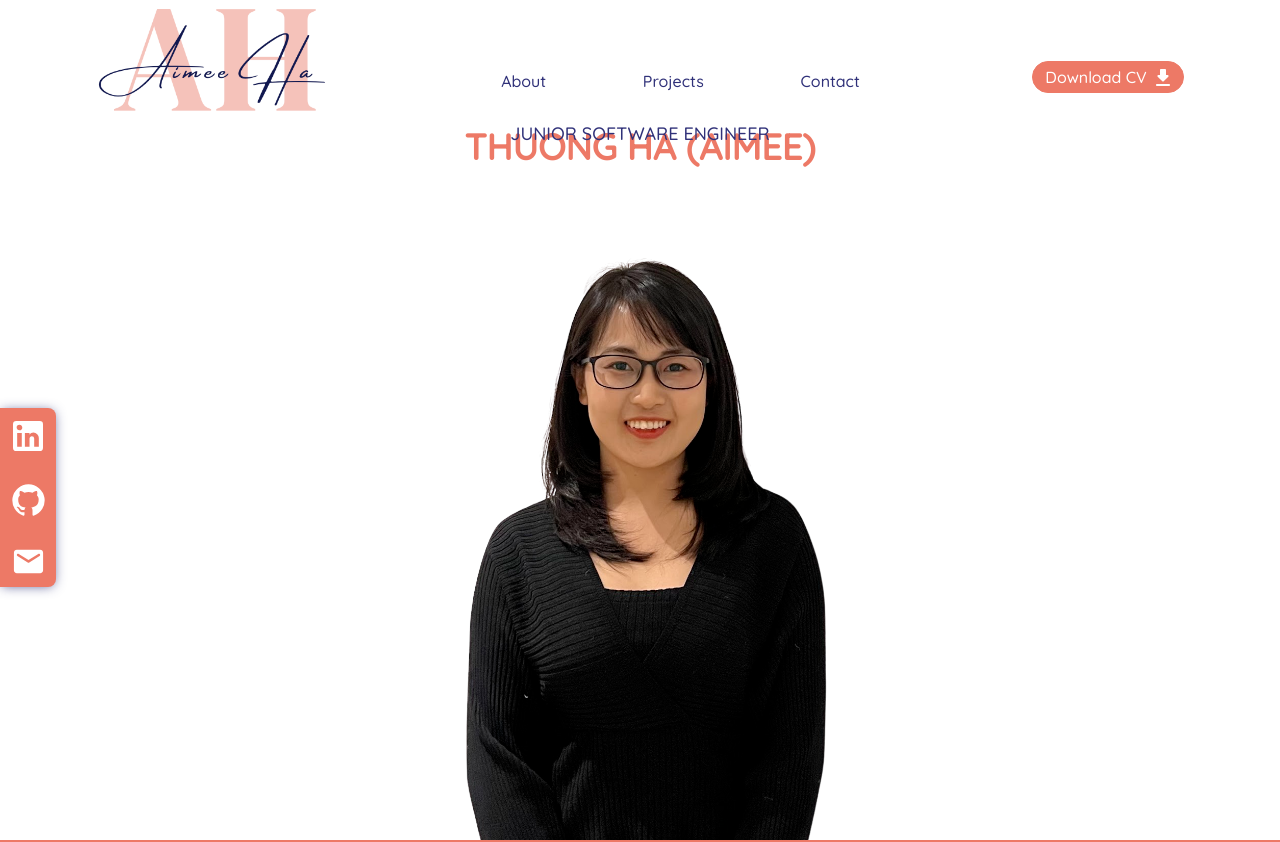
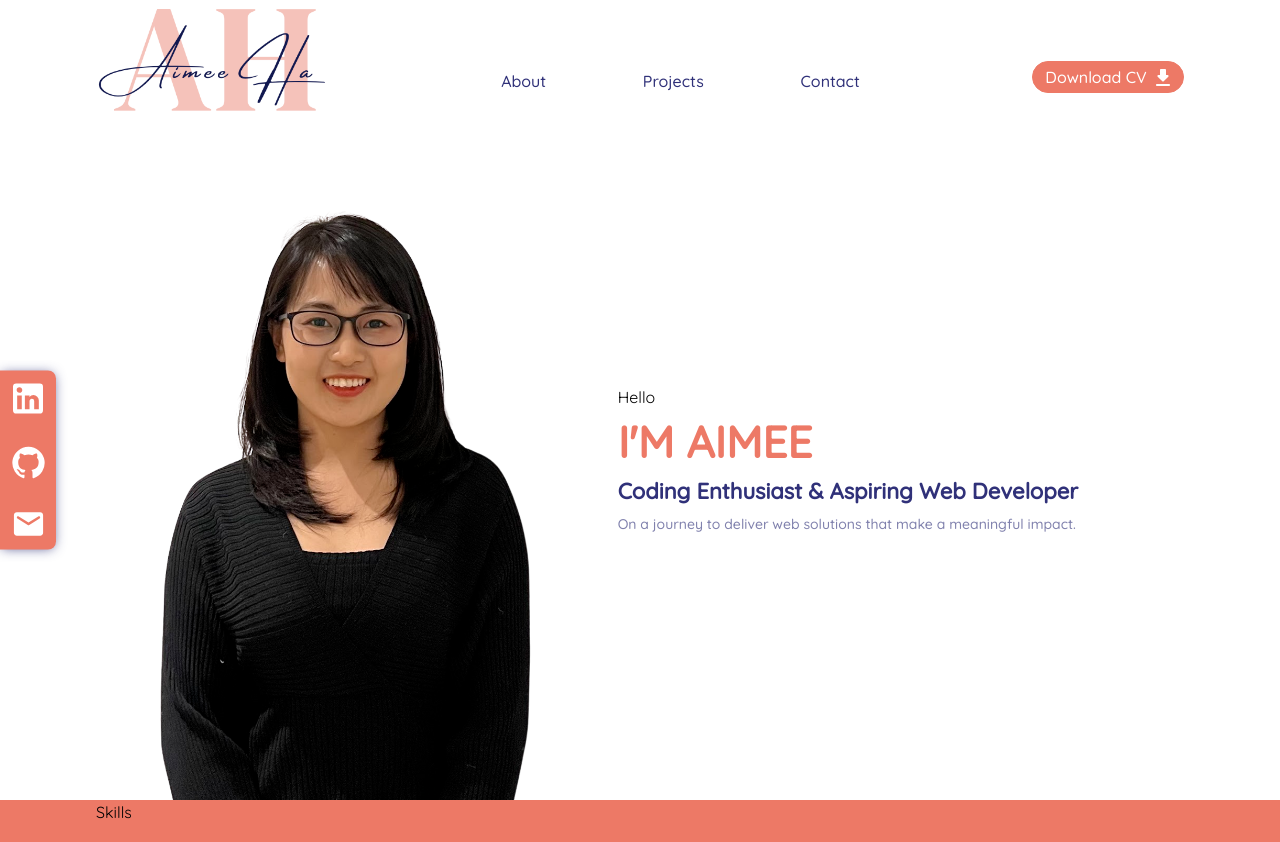
Before and after one commit to AimeeHa/Profile, a React (Vite) app in the folder react/profile/: page / in a window 1280 px wide. Shown: the top 842 px of the page. Built offline with nearby package versions, Linux system fonts and the light colour scheme.

Commit message:
moved resize func to App, Hero display ok, need animation

```diff
--- a/react/profile/src/App.jsx
+++ b/react/profile/src/App.jsx
@@ -9,7 +9,9 @@ import About from './components/About';
 
 function App() {
   const [isVisible, setIsVisible] = useState(false);
+  const [isNotMobile, setIsNotMobile] = useState(window.innerWidth > 640);
 
+  // back to top button handler
   useEffect(() => {
     window.addEventListener('scroll', () => {
       if (window.scrollY > 130) {
@@ -27,10 +29,24 @@ function App() {
     });
   };
 
+  // update isNotMobile state when window is resized
+  useEffect(() => {
+    function updateIsNotMobile() {
+      setIsNotMobile(window.innerWidth > 679);
+    }
+    // update when window is resized
+    window.addEventListener('resize', updateIsNotMobile);
+
+    // remove listener when component is unmounted
+    return () => {
+      window.removeEventListener('resize', updateIsNotMobile);
+    };
+  }, []);
+
   return (
     <main className="w-full flex items-center justify-center flex-col">
-      <Header />
-      <Hero />
+      <Header isNotMobile={isNotMobile} />
+      <Hero isNotMobile={isNotMobile} />
       <About />
       <Projects />
       <Contact />
--- a/react/profile/src/components/Header.jsx
+++ b/react/profile/src/components/Header.jsx
@@ -5,23 +5,10 @@ import MenuRoundedIcon from '@mui/icons-material/MenuRounded';
 import CloseRoundedIcon from '@mui/icons-material/CloseRounded';
 import DownloadRoundedIcon from '@mui/icons-material/DownloadRounded';
 
-export default function Header() {
+export default function Header(props) {
   const navItems = ['about', 'projects', 'contact'];
   const [isMenuOpen, setIsMenuOpen] = useState(false);
-  const [isNotMobile, setIsNotMobile] = useState(window.innerWidth > 640);
-
-  useEffect(() => {
-    function updateIsNotMobile() {
-      setIsNotMobile(window.innerWidth > 640);
-    }
-    // update when window is resized
-    window.addEventListener('resize', updateIsNotMobile);
-
-    // remove listener when component is unmounted
-    return () => {
-      window.removeEventListener('resize', updateIsNotMobile);
-    };
-  }, []);
+  const isNotMobile = props.isNotMobile;
 
   // Mapping nav items
   const navItemsMapping = navItems.map((item) => (
--- a/react/profile/src/components/Hero.jsx
+++ b/react/profile/src/components/Hero.jsx
@@ -2,6 +2,7 @@ import LinkedInIcon from '@mui/icons-material/LinkedIn';
 import GitHubIcon from '@mui/icons-material/GitHub';
 import EmailRoundedIcon from '@mui/icons-material/EmailRounded';
 import hero from '../assets/hero.png';
+import hero2 from '../assets/hero2.png';
 
 const links = [
   {
@@ -25,10 +26,12 @@ const links = [
   },
 ];
 
-export default function Hero() {
+export default function Hero(props) {
+  const heroImg = props.isNotMobile ? hero : hero2;
+
   return (
     <section className="section-root pb-0">
-      <ul className="flex flex-col gap-[12px] tablet:gap-[24px] laptop:gap-[24px] desktop:gap-[24px] absolute left-0 top-[40%] z-10 bg-orange text-white px-[4px] py-[4px] tablet:px-[8px] tablet:py-[8px] laptop:px-[8px] laptop:py-[8px] desktop::px-[8px] desktop::py-[8px] rounded-[0px_8px_8px_0px] shadow-[0px_1px_12px_-2px_#2e3179c9]">
+      <ul className="flex flex-col gap-[12px] tablet:gap-[24px] laptop:gap-[24px] desktop:gap-[24px] absolute left-0 top-1/2 translate-y-[-50%] z-10 bg-orange text-white px-[4px] py-[4px] tablet:px-[8px] tablet:py-[8px] laptop:px-[8px] laptop:py-[8px] desktop::px-[8px] desktop::py-[8px] rounded-[0px_8px_8px_0px] shadow-[0px_1px_12px_-2px_#2e3179c9]">
         {links.map((link, i) => (
           <li
             key={i}
@@ -39,14 +42,24 @@ export default function Hero() {
         ))}
       </ul>
 
-      <article className="w-full h-full flex flex-col gap-[12px] items-center ">
-        <img src={hero} alt="PHOTO" className="h-full"></img>
-        <h1 className="text-[36px] text-orange font-[800] z-1 absolute">
-          THUONG HA (AIMEE)
-        </h1>
-        <h2 className="text-[18px] text-blue font-[550] z-1 absolute">
-          JUNIOR SOFTWARE ENGINEER
-        </h2>
+      <article className="w-full h-full balance flex flex-col-reverse gap-[12px] items-center laptop:flex-row laptop:items-end laptop:gap-[60px] desktop:flex-row desktop:items-end desktop:gap-[60px] justify-center laptop:justify-start desktop:justify-start">
+        <img
+          src={heroImg}
+          alt="PHOTO"
+          className="laptop:h-[75vh] desktop:h-[75vh] tablet:h-[50vh] h-fit laptop:pl-[36px] desktop:pl-[36px]"
+        ></img>
+        <div className="h-full flex flex-col flex-grow items-center justify-center laptop:items-start desktop:items-start text-center laptop:text-left desktop:text-left">
+          <p>Hello</p>
+          <h1 className="laptop:text-[44px] desktop:text-[44px] text-[28px] text-orange font-[800] ">
+            I'M AIMEE
+          </h1>
+          <h2 className="laptop:text-[22px] desktop:text-[22px] text-[16px] text-blue font-[700] ">
+            Coding Enthusiast & Aspiring Web Developer
+          </h2>
+          <p className="text-lightblue text-[12px] laptop:text-[14px] desktop:text-[14px] font-[450] pt-[6px]">
+            On a journey to deliver web solutions that make a meaningful impact.
+          </p>
+        </div>
       </article>
     </section>
   );
--- a/react/profile/src/index.css
+++ b/react/profile/src/index.css
@@ -6,7 +6,7 @@
 
 @layer components {
   .section-root {
-    @apply w-full h-max py-[24px] laptop:h-[calc(100vh-80px)] laptop:py-0 desktop:h-[calc(100vh-80px)] desktop:py-0 tablet:py-[36px] relative flex justify-center items-center gap-6 px-8 tablet:px-12 laptop:px-16 desktop:px-24 bg-primary;
+    @apply w-full h-max py-[24px] laptop:h-[calc(100vh-110px)] laptop:py-0 desktop:h-[calc(100vh-120px)] desktop:py-0 tablet:py-[36px] relative flex justify-center items-center gap-6 px-8 tablet:px-12 laptop:px-16 desktop:px-24 bg-primary;
   }
 
   .section-title {
@@ -34,3 +34,7 @@
 :root {
   font-family: 'Quicksand', sans-serif;
 }
+
+.balance {
+  text-wrap: balance;
+}
--- a/react/profile/tailwind.config.js
+++ b/react/profile/tailwind.config.js
@@ -9,6 +9,7 @@ export default {
         lightbeige: '#fae5df',
         beige: '#f5cac2',
         orange: '#ed7966',
+        lightblue: '#3031799c',
         blue: '#303179',
         darkblue: '#141850',
       },
```
Also changed, not shown: react/profile/src/assets/hero.png, react/profile/src/assets/hero2.png (added).
